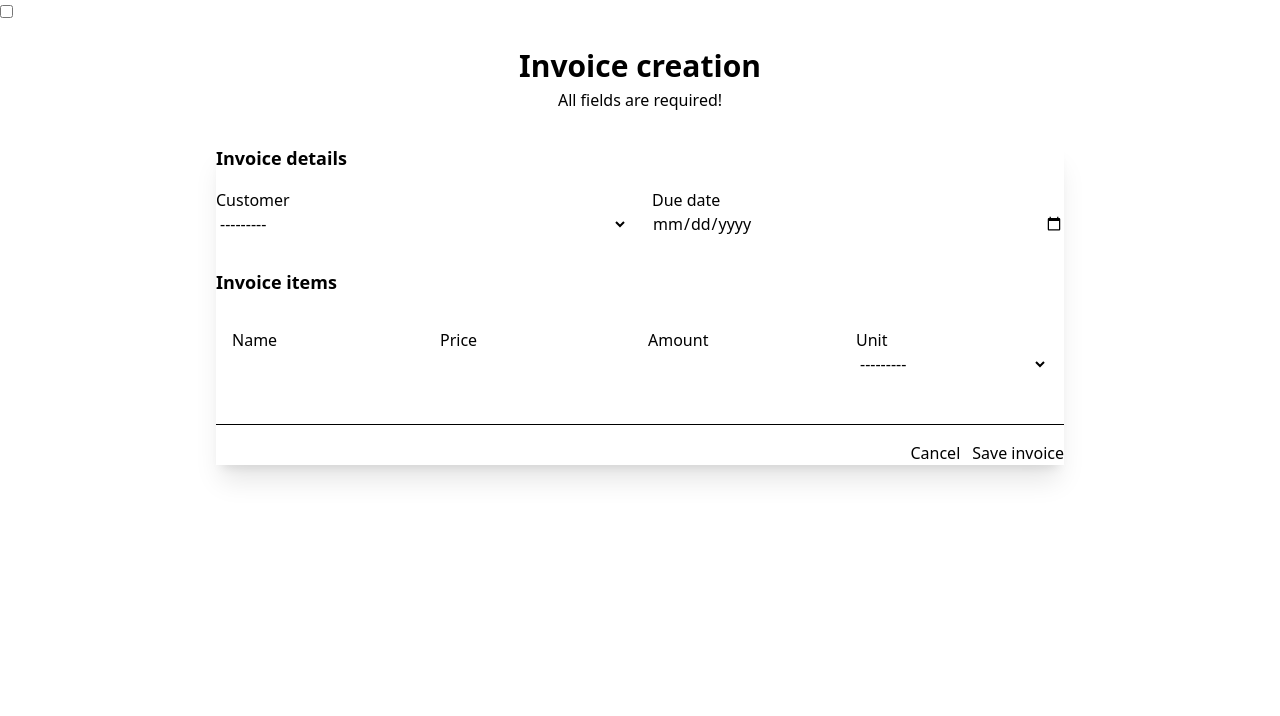
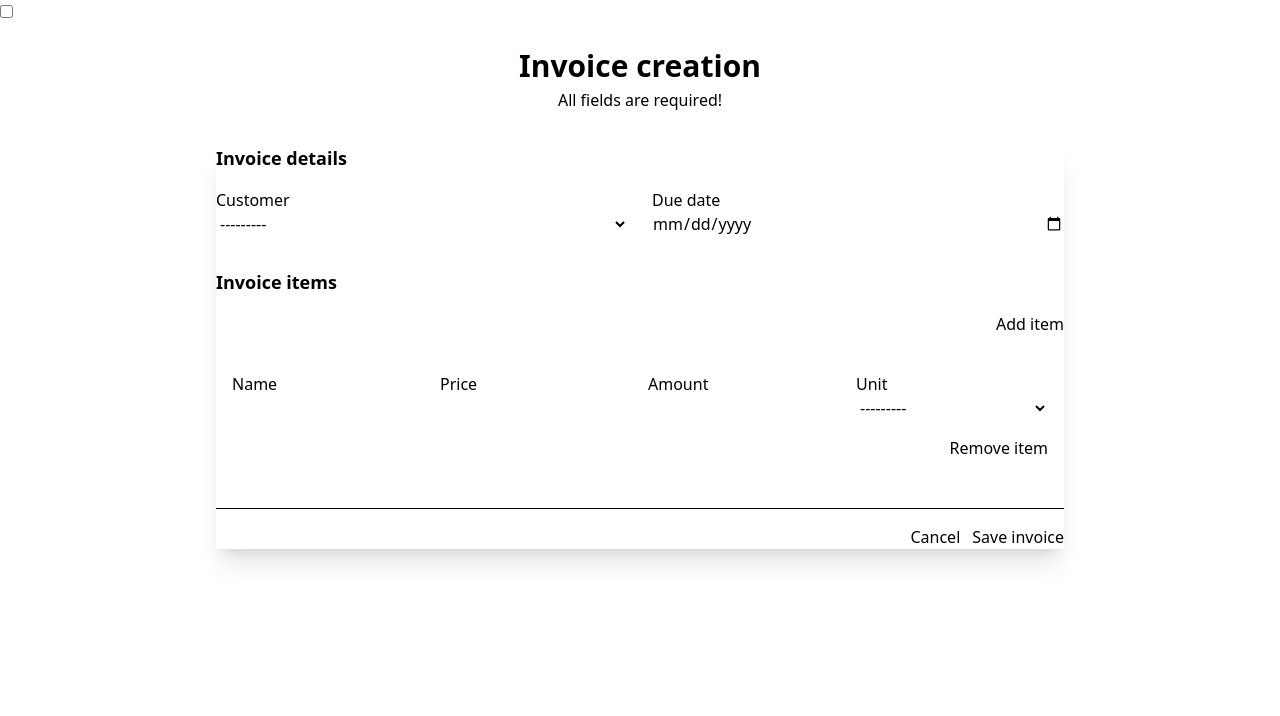
Before and after one commit to Garfieldas/invoice, a Django app: page /invoices/create in a window 1280 px wide. Shown: the top 716 px of the page. Run offline with Django 5.2, Linux system fonts and the light colour scheme; the visitor is signed in with stand-in values (Sample User, id 1); data that the repository does not hold is empty; some libraries are stand-ins or nearby versions.

Commit message:
Added additional forms

```diff
--- a/apps/accounts/views.py
+++ b/apps/accounts/views.py
@@ -16,7 +16,7 @@ from accounts.forms.self_info_form import SelfInfoForm
 def dashboard(request:HttpRequest)->HttpResponse:
     user: User = request.user # type: ignore
     invoices:Optional[QuerySet] = get_user_invoices(user)
-    invoices_total:dict = {}
+    invoices_total:dict = {"total_price": 0, "count": 0}
     recent_invoices: Optional[QuerySet] = None
     if invoices:
         invoices_total = calculate_total_sum_and_count_of_invoices(invoices)
--- a/apps/invoice/forms.py
+++ b/apps/invoice/forms.py
@@ -15,18 +15,15 @@ class InvoiceForm(forms.ModelForm):
 
 
     def __init__(self, *args, **kwargs):
-        user = kwargs.pop('user')
+        self.user = kwargs.pop('user')
         super().__init__(*args, **kwargs)
-        self.user = user
 
     def save(self, commit=True):
         instance = super().save(commit=False)
         if self.user:
             instance.user = self.user
-        if commit:
-            instance.save()
+        instance.save()
         return instance
-
 
 
 class InvoiceItemForm(forms.ModelForm):
@@ -43,24 +40,17 @@ class InvoiceItemForm(forms.ModelForm):
         }
 
     def __init__(self, *args, **kwargs):
-        invoice = kwargs.pop('invoice', None)
+        self.invoice = kwargs.pop('invoice', None)
         super().__init__(*args, **kwargs)
-        self.invoice = invoice
-
-    def save(self, commit=True):
-        instance = super().save(commit=False)
-        if self.invoice:
-            instance.invoice = self.invoice
-        elif getattr(self.instance, "invoice", None):
-            instance.invoice = self.instance.invoice
-        if commit:
-            instance.save()
-        return instance
+        for field in self.fields:
+            self.fields[field].required = True
 
 InvoiceItemFormset = inlineformset_factory(
     parent_model=Invoice,
     model=InvoiceItem,
     form = InvoiceItemForm,
-    extra = 1,
-    can_delete=True
+    extra = 5,
+    min_num=1,
+    can_delete=True,
+    validate_min=True,
 )
--- a/apps/invoice/templates/invoices/invoice_form.html
+++ b/apps/invoice/templates/invoices/invoice_form.html
@@ -37,13 +37,21 @@
 
       <div>
         <h2 class="text-lg font-semibold mb-4">Invoice items</h2>
-
+        <div class="flex justify-end mb-5">
+        <button
+        class="btn btn-outline btn-sm"
+        type="button">
+        Add item
+        </button>
+      </div>
         {{ formset.management_form }}
 
         <div id="invoice-items" class="space-y-4">
 
           {% for item_form in formset %}
+          <div class="{% if not forloop.first %} hidden {% endif%}invoice-item">
           {% include 'invoices/partials/invoice_item_form.html' %}
+          </div>
           {% endfor %}
 
         </div>
--- a/apps/invoice/templates/invoices/partials/invoice_item_form.html
+++ b/apps/invoice/templates/invoices/partials/invoice_item_form.html
@@ -1,4 +1,7 @@
-<div class="card bg-base-200 p-4">
+<div class="card bg-base-200 p-4 invoice-item relative">
+    <div class="hidden">
+    {{ item_form.DELETE }}
+    </div>
 
     <div class="grid grid-cols-1 md:grid-cols-4 gap-4">
         <div class="form-control">
@@ -10,6 +13,7 @@
             <p class="text-error text-sm">{{ item_form.name.errors }}</p>
             {% endif %}
         </div>
+
         <div class="form-control">
             <label class="label">
                 <span class="label-text">Price</span>
@@ -19,6 +23,7 @@
             <p class="text-error text-sm">{{ item_form.price.errors }}</p>
             {% endif %}
         </div>
+
         <div class="form-control">
             <label class="label">
                 <span class="label-text">Amount</span>
@@ -28,6 +33,7 @@
             <p class="text-error text-sm">{{ item_form.amount.errors }}</p>
             {% endif %}
         </div>
+
         <div class="form-control">
             <label class="label">
                 <span class="label-text">Unit</span>
@@ -38,4 +44,12 @@
             {% endif %}
         </div>
     </div>
+    <div class="flex justify-end mt-4">
+        <button
+            type="button"
+            class="btn btn-sm btn-error delete-item-btn"
+        >
+            Remove item
+        </button>
+    </div>
 </div>
--- a/apps/invoice/urls.py
+++ b/apps/invoice/urls.py
@@ -1,9 +1,7 @@
 from django.urls import path
-from invoice.views import invoices, create_invoice, add_new_invoice_item
+from invoice.views import invoices, create_invoice
 
 urlpatterns = [
     path('', invoices, name='invoices'),
     path('create', create_invoice, name='create-invoice'),
-    path('add_invoice_item', add_new_invoice_item, name='add-invoice-item'),
-
 ]
--- a/apps/invoice/views.py
+++ b/apps/invoice/views.py
@@ -41,11 +41,3 @@ def create_invoice(request: HttpRequest) -> HttpResponse:
     context["form"] = form
     context["formset"] = formset
     return render(request, "invoices/invoice_form.html", context)
-
-@login_required
-def add_new_invoice_item(request: HttpRequest) -> HttpResponse:
-    form = InvoiceItemForm()
-    context: dict = {
-        "item_form": form,
-    }
-    return render(request, "invoices/partials/invoice_item_form.html", context)
```
